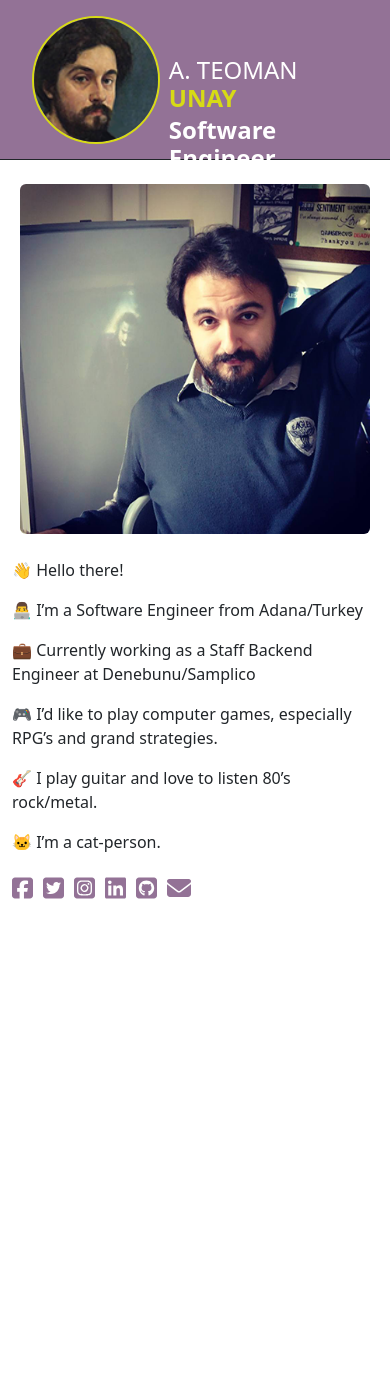
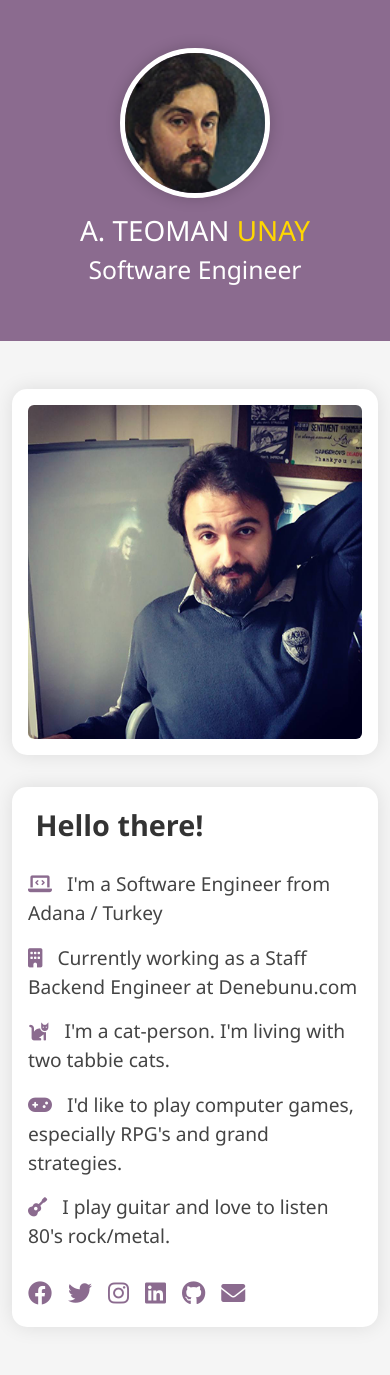
Before and after one commit to dhargan/tunay-django, a Django app: page / in a window 390 px wide. Before the commit the page ends 899 px from the top, so only its background shows below. Run offline with Django 5.2, Linux system fonts and the light colour scheme.

Commit message:
Revamp homepage layout and styling.
Updated the homepage structure in HTML for a cleaner and modern design, improving readability and organization. Enhanced CSS with new styles for a refreshed aesthetic, responsive layout, and improved usability across devices.

```diff
--- a/tunay/home/static/css/style.css
+++ b/tunay/home/static/css/style.css
@@ -1,62 +1,78 @@
-.header{
-    background-color: rgb(147 114 150);
-    text-align: center;
-    justify-content: center;
-    align-items: center;
-    height: 10rem;
+body {
+    font-family: 'Segoe UI', Tahoma, Geneva, Verdana, sans-serif;
+    background-color: #f5f5f5;
 }
 
-.header .logo-holder{
-    display: flex;
-    justify-content: center;
-    align-items: center;
+.header-banner {
+    background-color: #8b6b8f;
+    padding: 0;
+    margin-bottom: 1rem;
 }
 
-.header .logo-holder .logo{
-    border-color: rgb(215 219 21);
-    border-width: 2px;
-    border-radius: 9999px;
-    border-style: solid;
-    height: 8rem;
+.highlight {
+    color: #ffd700;
 }
 
-.header .logo-holder .name-title{
-    font-size: x-large;
-    text-align: left;
-    line-height: 1.75rem;
-    padding-top: 3rem;
+.profile-image {
+    width: 150px;
+    height: 150px;
+    border: 5px solid #fff;
+    box-shadow: 0 0 15px rgba(0,0,0,0.2);
 }
 
-.header .logo-holder .name-title .first-name{
-    color: white;
+.profile-card {
+    background: white;
+    padding: 1rem;
+    border-radius: 15px;
+    box-shadow: 0 0 20px rgba(0,0,0,0.1);
 }
 
-.header .logo-holder  .name-title .last-name{
-    color: rgb(215 219 21);
-    font-weight: bold;
+.info-section {
+    padding: 2rem;
+    background: white;
+    border-radius: 15px;
+    box-shadow: 0 0 20px rgba(0,0,0,0.1);
 }
 
-.header .logo-holder .name-title .title{
-    color: white;
+.greeting {
+    font-size: 1.8rem;
     font-weight: bold;
+    color: #333;
+    margin-bottom: 1.5rem;
 }
 
-a, a:hover, a:focus, a:active {
-    text-decoration: none;
-    color: rgb(147 114 150);
+.info-item {
+    font-size: 1.2rem;
+    margin-bottom: 1rem;
+    color: #444;
 }
 
-.social-icons {
-    display: flex;
-    gap: 10px; /* İkonlar arası boşluk */
-    margin-top: 10px; /* İkonlar ile yazılar arası boşluk */
+.info-item i {
+    margin-right: 10px;
+    color: #8b6b8f;
 }
 
-.social-icons a {
-    font-size: 24px; /* İkon boyutu */
-    color: rgb(147 114 150); /* İkon rengi */
+.social-links {
+    display: flex;
+    gap: 1rem;
 }
 
-.social-icons a:hover {
-    color: rgb(215 219 21); /* Hover durumunda ikon rengi */
+.social-icon {
+    color: #8b6b8f;
+    font-size: 1.5rem;
+    transition: color 0.3s ease;
 }
+
+.social-icon:hover {
+    color: #ffd700;
+}
+
+@media (max-width: 768px) {
+    .profile-card {
+        margin-bottom: 2rem;
+    }
+
+    .info-section {
+        padding: 1rem;
+    }
+}
--- a/tunay/home/templates/index.html
+++ b/tunay/home/templates/index.html
@@ -1,58 +1,69 @@
 {% load static %}
+
 <!DOCTYPE html>
-<html lang="en">
+<html lang="tr">
 <head>
     <meta charset="UTF-8">
-    <meta name="viewport" content="width=device-width, initial-scale=1.0" />
-    <title>A. Teoman Unay</title>
-
-    <link href="https://cdn.jsdelivr.net/npm/bootstrap@5.3.3/dist/css/bootstrap.min.css" rel="stylesheet" integrity="sha384-QWTKZyjpPEjISv5WaRU9OFeRpok6YctnYmDr5pNlyT2bRjXh0JMhjY6hW+ALEwIH" crossorigin="anonymous">
-    <link rel="stylesheet" href="https://cdnjs.cloudflare.com/ajax/libs/font-awesome/6.7.1/css/all.min.css" integrity="sha512-5Hs3dF2AEPkpNAR7UiOHba+lRSJNeM2ECkwxUIxC1Q/FLycGTbNapWXB4tP889k5T5Ju8fs4b1P5z/iB4nMfSQ==" crossorigin="anonymous" referrerpolicy="no-referrer" />
-    <link rel="stylesheet" href="{% static 'css/style.css' %}"></link>
-
-    <script src="https://cdn.jsdelivr.net/npm/bootstrap@5.3.3/dist/js/bootstrap.bundle.min.js" integrity="sha384-YvpcrYf0tY3lHB60NNkmXc5s9fDVZLESaAA55NDzOxhy9GkcIdslK1eN7N6jIeHz" crossorigin="anonymous"></script>
-    <script src="https://cdnjs.cloudflare.com/ajax/libs/font-awesome/6.7.1/js/all.min.js" integrity="sha512-1JkMy1LR9bTo3psH+H4SV5bO2dFylgOy+UJhMus1zF4VEFuZVu5lsi4I6iIndE4N9p01z1554ZDcvMSjMaqCBQ==" crossorigin="anonymous" referrerpolicy="no-referrer"></script>
+    <meta name="viewport" content="width=device-width, initial-scale=1.0">
+    <title>A. Teoman UNAY - Software Engineer</title>
+    <link href="https://cdn.jsdelivr.net/npm/bootstrap@5.3.0/dist/css/bootstrap.min.css" rel="stylesheet">
+    <link rel="stylesheet" href="https://cdnjs.cloudflare.com/ajax/libs/font-awesome/6.0.0/css/all.min.css">
+    <link rel="stylesheet" href="{% static 'css/style.css' %}">
 </head>
 <body>
-    <div class="container-fluid">
-        <div class="row header border-bottom border-dark">
-            <div class="col-md-12">
-                <div class="container logo-holder pt-2">
-                    <div class="row">
-                        <div class="col-md-12 d-flex flex-row">
-                              <div class="p-2"><img src="{% static 'img/logo.png' %}" alt="logo" class="logo img-fluid me-3"></div>
-                              <div class="name-title">
-                                  <p class="mb-1"><span class="first-name">A. TEOMAN</span> <span class="last-name">UNAY</span></p>
-                                  <p class="mb-0"><span class="title">Software Engineer</span></p>
-                              </div>
-                        </div>
+    <div class="header-banner">
+        <div class="container text-center py-5">
+            <img src="{% static 'img/logo.png' %}" alt="Profile" class="profile-image rounded-circle">
+            <h1 class="mt-3 text-white">A. TEOMAN <span class="highlight">UNAY</span></h1>
+            <h2 class="text-white">Software Engineer</h2>
+        </div>
+    </div>
+
+    <div class="container my-5">
+        <div class="row">
+            <div class="col-md-4">
+                <div class="profile-card">
+                    <img src="{% static 'img/photo.png' %}" alt="Profile" class="img-fluid rounded">
+                </div>
+            </div>
+            <div class="col-md-8">
+                <div class="info-section">
+                    <p class="greeting"><i class="fas fa-hand-wave"></i> Hello there!</p>
+
+                    <p class="info-item">
+                        <i class="fas fa-laptop-code"></i> I'm a Software Engineer from Adana / Turkey
+                    </p>
+
+                    <p class="info-item">
+                        <i class="fas fa-building"></i> Currently working as a Staff Backend Engineer at Denebunu.com
+                    </p>
+
+                    <p class="info-item">
+                        <i class="fas fa-cat"></i> I'm a cat-person. I'm living with two tabbie cats.
+                    </p>
+
+                    <p class="info-item">
+                        <i class="fas fa-gamepad"></i> I'd like to play computer games, especially RPG's and grand strategies.
+                    </p>
+
+                    <p class="info-item">
+                        <i class="fas fa-guitar"></i> I play guitar and love to listen 80's rock/metal.
+                    </p>
+
+                    <div class="social-links mt-4">
+                        <a href="https://www.facebook.com/teyobeyler" target="_blank" class="social-icon"><i class="fab fa-facebook"></i></a>
+                        <a href="https://x.com/teyobeyler" target="_blank" class="social-icon"><i class="fab fa-twitter"></i></a>
+                        <a href="https://www.instagram.com/teyobeyler/" target="_blank" class="social-icon"><i class="fab fa-instagram"></i></a>
+                        <a href="https://www.linkedin.com/in/a-teoman-unay-93684527/" target="_blank" class="social-icon"><i class="fab fa-linkedin"></i></a>
+                        <a href="https://github.com/dhargan" target="_blank" class="social-icon"><i class="fab fa-github"></i></a>
+                        <a href="mailto:teomanunay@gmail.com" target="_blank" class="social-icon"><i class="fas fa-envelope"></i></a>
                     </div>
                 </div>
             </div>
         </div>
-        <div class="row pt-3">
-            <div class="col-sm-12 col-md-2">
-                <div class="p-2">
-                    <img src="{% static 'img/photo.png' %}" alt="me" class="img-fluid rounded">
-                </div>
-            </div>
-            <div class="col-sm-12 col-md-10 pt-3">
-                <p>👋 Hello there!</p>
-                <p>👨‍💻 I’m a Software Engineer from Adana/Turkey</p>
-                <p>💼 Currently working as a Staff Backend Engineer at Denebunu/Samplico</p>
-                <p>🎮 I’d like to play computer games, especially RPG’s and grand strategies.</p>
-                <p>🎸 I play guitar and love to listen 80’s rock/metal.</p>
-                <p>🐱 I’m a cat-person.</p>
-                <div class="social-icons">
-                    <a href="https://www.facebook.com/teyobeyler/" target="_blank"><i class="fab fa-facebook-square"></i></a>
-                    <a href="https://twitter.com/teomanunay/" target="_blank"><i class="fab fa-twitter-square"></i></a>
-                    <a href="https://www.instagram.com/teyobeyler/" target="_blank"><i class="fab fa-instagram-square"></i></a>
-                    <a href="https://www.linkedin.com/in/a-teoman-unay-93684527/" target="_blank"><i class="fab fa-linkedin"></i></a>
-                    <a href="https://github.com/dhargan/" target="_blank"><i class="fab fa-github-square"></i></a>
-                    <a href="mailto:teomanunay@gmail.com" target="_blank"><i class="fas fa-envelope"></i></a>
-                </div>
-            </div>
-        </div>
     </div>
+
+    <script src="https://code.jquery.com/jquery-3.6.0.min.js"></script>
+    <script src="https://cdn.jsdelivr.net/npm/bootstrap@5.3.0/dist/js/bootstrap.bundle.min.js"></script>
 </body>
 </html>
```
